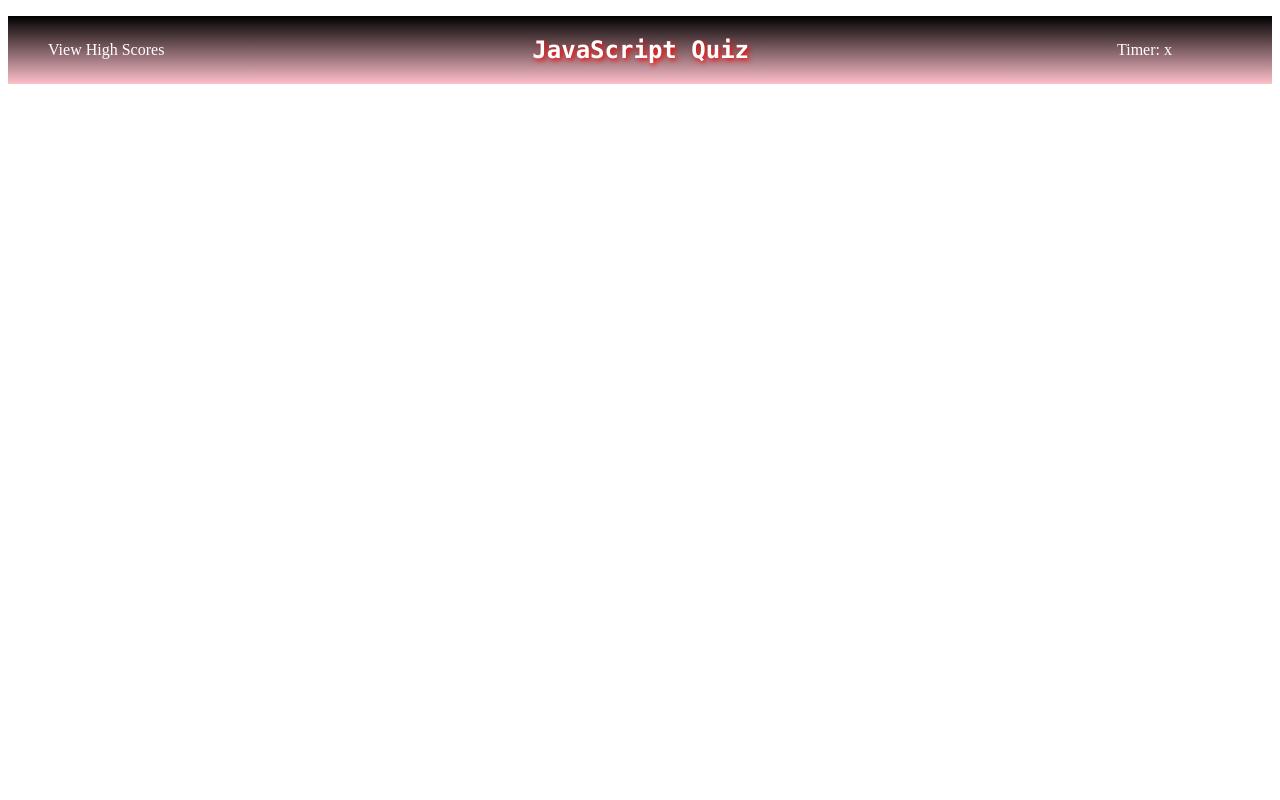
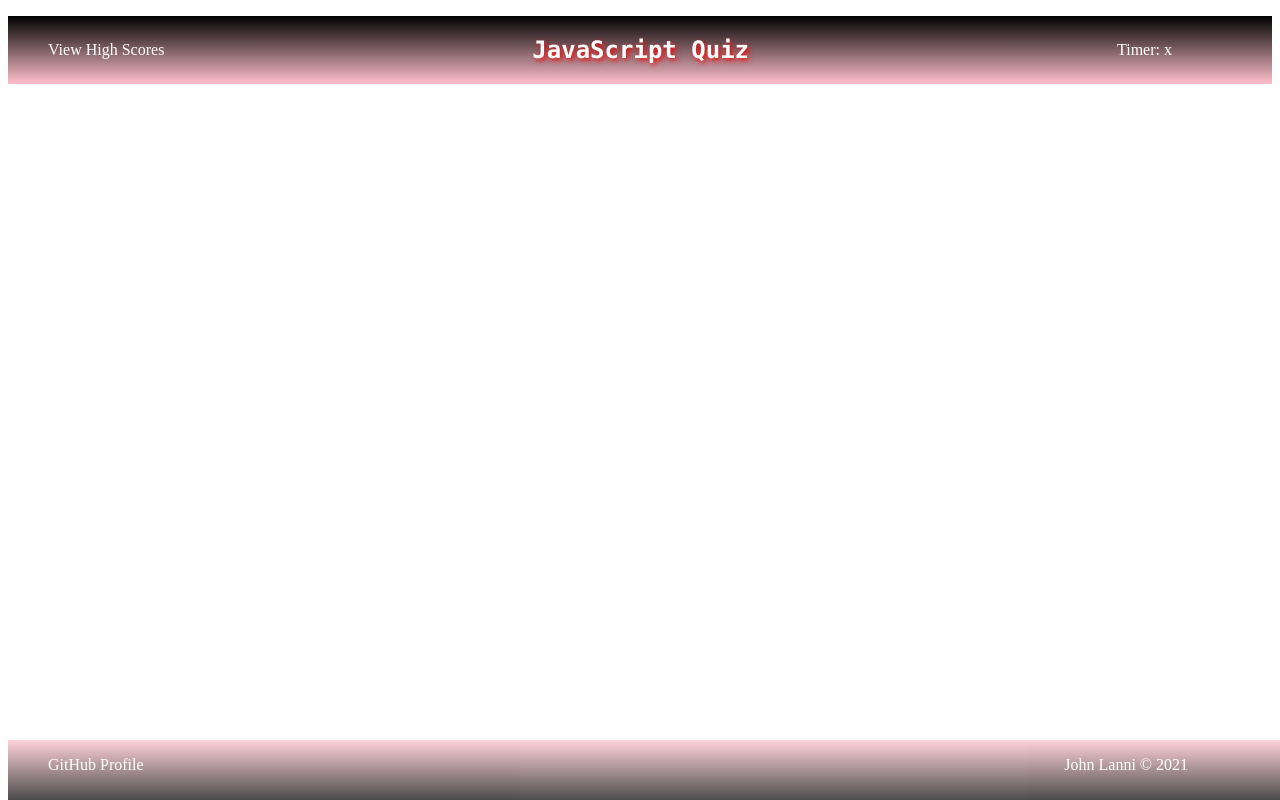
Before and after one commit to JohnLanni619/code-quiz, a plain HTML site: page index.html in a window 1280 px wide. Drawn offline with Linux system fonts and the light colour scheme.

Commit message:
added more styling

```diff
--- a/assets/styles.css
+++ b/assets/styles.css
@@ -33,3 +33,34 @@ nav ul li a {
     from {background-color: red;}
     to {background-color: yellow;}
 } */
+
+footer {
+    position: fixed;
+    /* padding: 10px 10px 0px 10px;  */
+    bottom: 0;
+    width: 100%;
+    height: 60px;
+    background-image: linear-gradient(pink, black);
+    opacity: .7;
+}
+
+.footer-container {
+    display: flex;
+    justify-content: space-between;
+    align-items: center;
+}
+
+footer ul li {
+    list-style: none;
+    padding-right: 100px;
+    color: white;
+}
+
+footer ul li a {
+    color: white;
+    text-decoration: none;
+}
+
+footer:hover {
+    opacity: 1;
+}
--- a/index.html
+++ b/index.html
@@ -30,5 +30,16 @@
         </div>
     </main>
 
+    <footer>
+        <ul class="footer-container">
+            <li>
+                <a href="https://github.com/JohnLanni619">GitHub Profile</a>
+            </li>
+            <li>
+                John Lanni &copy; 2021
+            </li>
+        </ul>
+    </footer>
+
 </body>
 </html>
```
Also changed, not shown: high-score.html (line endings or trailing spaces).
